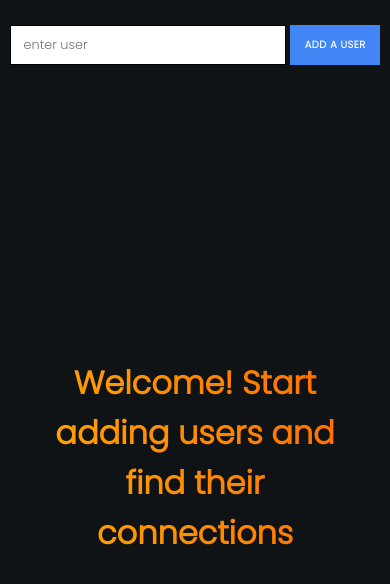
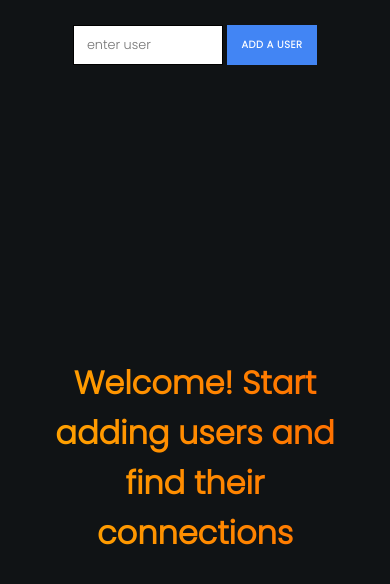
Before and after one commit to adithyanair11/social-connections, a React (Create React App) app: page / in a window 390 px wide. Shown: the top 584 px of the page. Built offline with nearby package versions, Linux system fonts and the light colour scheme.

Commit message:
added all changes

```diff
--- a/src/components/input-box/input-box.styles.css
+++ b/src/components/input-box/input-box.styles.css
@@ -22,6 +22,7 @@
   }
   .input{
     height: 40px;
+    width: 150px;
     font-size: 0.8rem;
   }
 }
--- a/src/components/modal/modal.css
+++ b/src/components/modal/modal.css
@@ -1,5 +1,5 @@
 .modal {
-    width: clamp(50%, 700px, 90%);
+    width: clamp(50%, 400px, 90%);
     height: min(60%, 400px);
     background-color: #f4b400;
     margin: auto;
```
